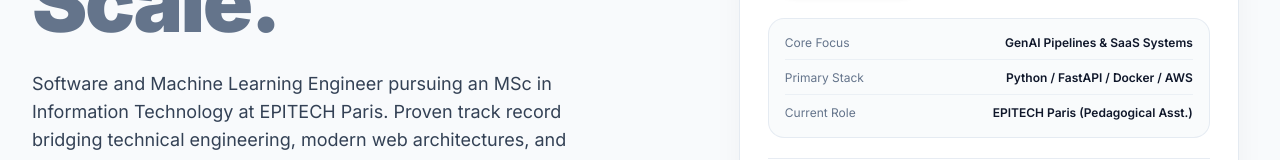
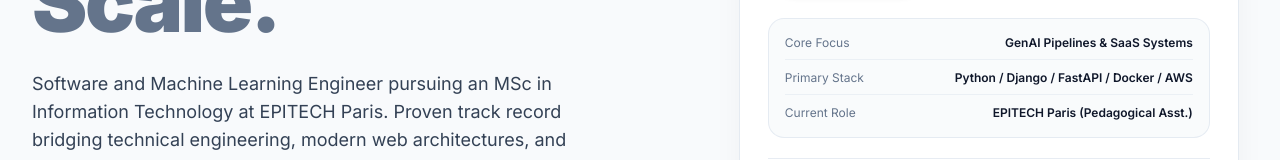
Before and after one commit to amoiz0468/portfolio, a Next.js app: page / in a window 1280 px wide. Shown: the part 508-668 px from the top of the page. Built offline with nearby package versions, Linux system fonts and the light colour scheme.

Commit message:
Stack Changed

```diff
--- a/src/data/translations.ts
+++ b/src/data/translations.ts
@@ -262,7 +262,7 @@ export const translations: Record<Language, Translations> = {
       coreFocus: 'Core Focus',
       coreFocusValue: 'GenAI Pipelines & SaaS Systems',
       primaryStack: 'Primary Stack',
-      primaryStackValue: 'Python / FastAPI / Docker / AWS',
+      primaryStackValue: 'Python / Django / FastAPI / Docker / AWS',
       currentRole: 'Current Role',
       currentRoleValue: 'EPITECH Paris (Pedagogical Asst.)',
       openToWork: 'Open to Work',
@@ -739,7 +739,7 @@ Feel free to ask me anything about my background, engineering work at [Brackets
       coreFocus: 'Spécialisation',
       coreFocusValue: 'Pipelines GenAI & Systèmes SaaS',
       primaryStack: 'Stack Principale',
-      primaryStackValue: 'Python / FastAPI / Docker / AWS',
+      primaryStackValue: 'Python / Django/ FastAPI / Docker / AWS',
       currentRole: 'Poste Actuel',
       currentRoleValue: 'EPITECH Paris (Assistant Pédagogique)',
       openToWork: 'Disponible',
```
